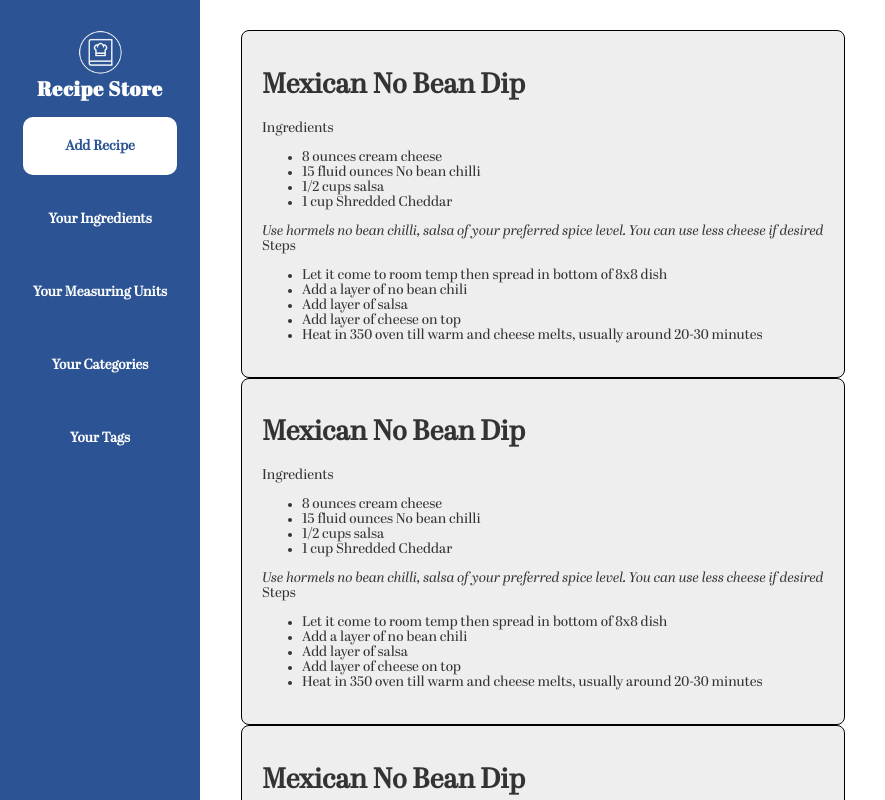
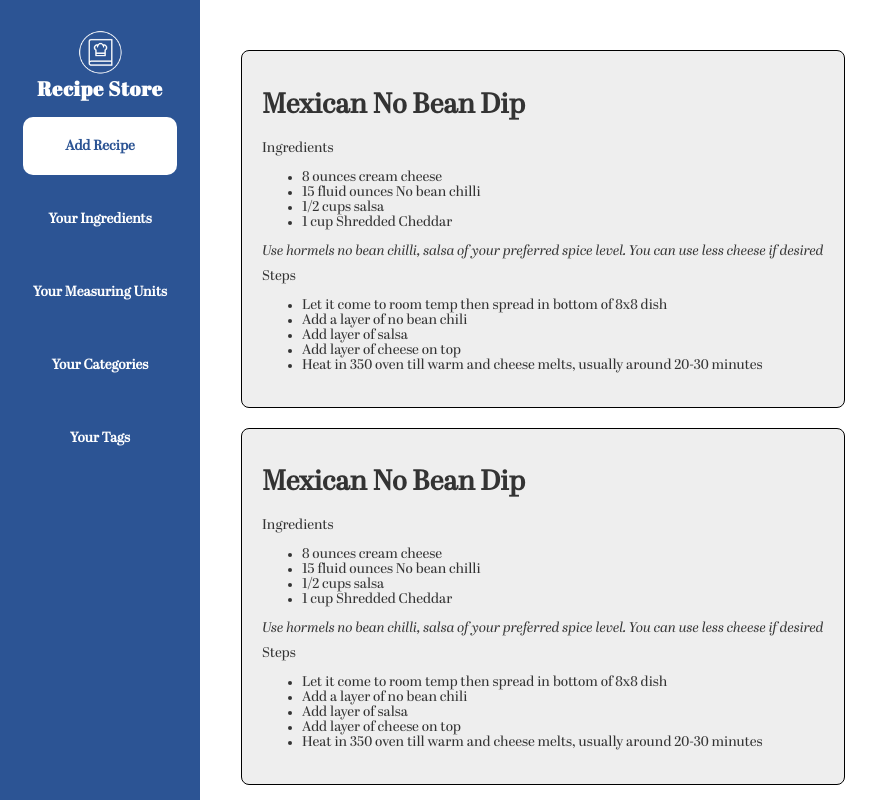
Before and after one commit to theheuman/RecipeStore, an Angular app: page / in a window 1280 px wide. Shown: the top 800 px of the page, without its empty margins (0-885 px from the left). Built offline with nearby package versions, Linux system fonts and the light colour scheme.

Commit message:
small styling changes

```diff
--- a/src/app/components/recipe-card/recipe-card.component.scss
+++ b/src/app/components/recipe-card/recipe-card.component.scss
@@ -11,4 +11,5 @@ ul {
 
 .notes {
   font-family: "Abril Regular Italic", serif;
+  margin-bottom: 10px;
 }
--- a/src/app/components/recipe-list/recipe-list.component.html
+++ b/src/app/components/recipe-list/recipe-list.component.html
@@ -1,3 +1,5 @@
 <div *ngFor="let recipe of recipes">
-  <app-recipe-card [recipe]="recipe"></app-recipe-card>
+  <div class="card-wrapper">
+    <app-recipe-card [recipe]="recipe"></app-recipe-card>
+  </div>
 </div>
--- a/src/app/components/recipe-list/recipe-list.component.scss
+++ b/src/app/components/recipe-list/recipe-list.component.scss
@@ -0,0 +1,4 @@
+.card-wrapper {
+  margin-top: 20px;
+  margin-bottom: 20px;
+}
```
